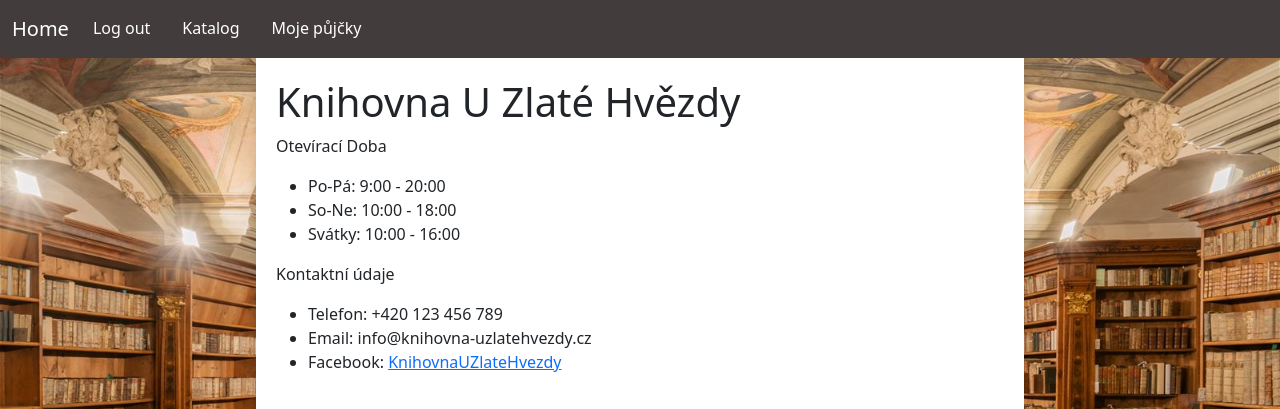
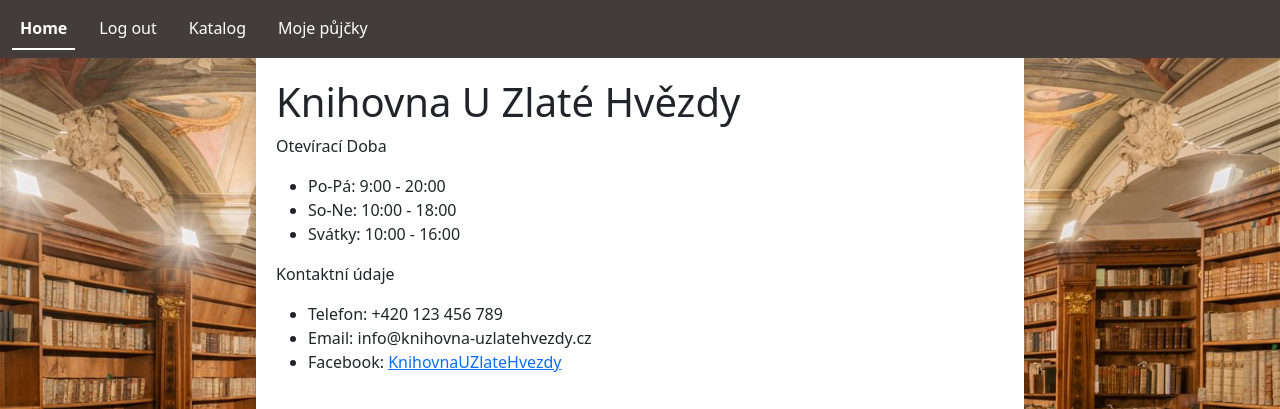
Before and after one commit to Sharkpb8/WA-Knihovna, a PHP site: page / in a window 1280 px wide. Shown: the top 409 px of the page. Run offline with PHP 8.4, Linux system fonts and the light colour scheme; the visitor is signed in with stand-in values (Sample User, id 1).

Commit message:
home button moved to ul

```diff
--- a/index.php
+++ b/index.php
@@ -11,12 +11,14 @@
 <body>
     <nav class="navbar navbar-expand-lg" style="background-color: #423c3c;">
         <div class="container-fluid">
-          <a class="navbar-brand" href="index.php" style="color:white">Home</a>
           <button class="navbar-toggler" type="button" data-bs-toggle="collapse" data-bs-target="#navbarSupportedContent" aria-controls="navbarSupportedContent" aria-expanded="false" aria-label="Toggle navigation">
             <span class="navbar-toggler-icon"></span>
           </button>
           <div class="collapse navbar-collapse" id="navbarSupportedContent">
             <ul class="navbar-nav me-auto mb-2 mb-lg-0 nav-underline">
+            <li class="nav-item">
+              <a class="nav-link active" href="#" style="color:white;">Home</a>
+            </li>
             <?php
             session_start();
               if(isset($_SESSION["loggedin"]) && $_SESSION["loggedin"] === true){
--- a/login_page.php
+++ b/login_page.php
@@ -11,12 +11,14 @@
 <body>
 <nav class="navbar navbar-expand-lg " style="background-color: #423c3c;">
         <div class="container-fluid">
-          <a class="navbar-brand" href="index.php" style="color:white">Home</a>
           <button class="navbar-toggler" type="button" data-bs-toggle="collapse" data-bs-target="#navbarSupportedContent" aria-controls="navbarSupportedContent" aria-expanded="false" aria-label="Toggle navigation">
             <span class="navbar-toggler-icon"></span>
           </button>
           <div class="collapse navbar-collapse" id="navbarSupportedContent">
             <ul class="navbar-nav me-auto mb-2 mb-lg-0 nav-underline">
+            <li class="nav-item">
+              <a class="nav-link" href="index.php" style="color:white;">Home</a>
+            </li>
             <?php
             session_start();
               if(isset($_SESSION["loggedin"]) && $_SESSION["loggedin"] === true){
--- a/register_page.php
+++ b/register_page.php
@@ -11,12 +11,14 @@
 <body>
 <nav class="navbar navbar-expand-lg " style="background-color: #423c3c;">
         <div class="container-fluid">
-          <a class="navbar-brand" href="index.php" style="color:white">Home</a>
           <button class="navbar-toggler" type="button" data-bs-toggle="collapse" data-bs-target="#navbarSupportedContent" aria-controls="navbarSupportedContent" aria-expanded="false" aria-label="Toggle navigation">
             <span class="navbar-toggler-icon"></span>
           </button>
           <div class="collapse navbar-collapse" id="navbarSupportedContent">
             <ul class="navbar-nav me-auto mb-2 mb-lg-0 nav-underline">
+            <li class="nav-item">
+              <a class="nav-link" href="index.php" style="color:white;">Home</a>
+            </li>
             <?php
             session_start();
               if(isset($_SESSION["loggedin"]) && $_SESSION["loggedin"] === true){
```
